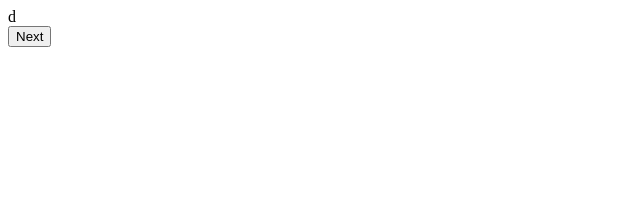
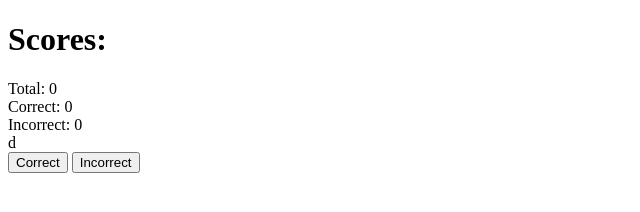
Before and after one commit to lmagalhaes/larissa, a website: page index.html in a window 1280 px wide. Shown: the whole page, without its empty margins (0-640 px from the left). Drawn offline with nearby package versions, Linux system fonts and the light colour scheme.

Commit message:
Adds Score directive
Adds score everytime she guesses the letter correctly/incorrectly and
total score

```diff
--- a/index.html
+++ b/index.html
@@ -7,10 +7,14 @@
     <script src="bower_components/angular/angular.min.js"></script>
     <script src="js/index.js"></script>
     <script src="js/directives/card.js"></script>
+    <script src="js/directives/scores.js"></script>
 </head>
 
 <body data-ng-controller="AppController">
+    <scores data-score="score"></scores>
     <card data-letter="letter"></card>
-    <button data-ng-click="evaluate();">Next</button>
+
+    <button data-ng-click="evaluate('correct');" class="button green">Correct</button>
+    <button data-ng-click="evaluate('incorrect');" class="button red">Incorrect</button>
 </body>
 </html>
--- /dev/null
+++ b/js/directives/scores.js
@@ -0,0 +1,16 @@
+(function(angular) {
+    'use strict';
+
+    var directiveName = "scores";
+
+    angular.module("larissa").directive(directiveName, function(){
+        return {
+            restrict: 'E',
+            scope: {
+                score: "="
+            },
+            templateUrl: "./js/directives/templates/scores.tmpl.html"
+        };
+    });
+
+})(angular);
--- /dev/null
+++ b/js/directives/templates/scores.tmpl.html
@@ -0,0 +1,6 @@
+<div>
+    <h1>Scores:</h1>
+    <span>Total: {{ score.total }}</span><br />
+    <span>Correct: {{ score.correct }}</span><br />
+    <span>Incorrect: {{ score.incorrect }}</span>
+</div>
--- a/js/index.js
+++ b/js/index.js
@@ -9,6 +9,12 @@ app.controller('AppController', function($scope){
         vowels = ['a', 'e', 'i', 'o', 'u', 'y'],
         consonants = ['b', 'c', 'd', 'f', 'g', 'h', 'j', 'k', 'l', 'm', 'n', 'p', 'q', 'r', 's', 't', 'v', 'w', 'z'],
         allLetters = vowels.concat(consonants).sort();
+
+    $scope.score = {
+        correct: 0,
+        incorrect: 0,
+        total: 0
+    };
 
     getRandomInt = function (min, max) {
         var min = Math.ceil(min),
@@ -28,9 +34,12 @@ app.controller('AppController', function($scope){
         $scope.letter = letter;
     };
 
-    $scope.evaluate = function() {
+    $scope.evaluate = function(evaluateTo) {
+        if( typeof evaluateTo != "undefined") {
+            $scope.score[evaluateTo] += 1;
+            $scope.score.total += 1;
+        }
         changeLetter();
     };
     changeLetter();
-
 });
```
